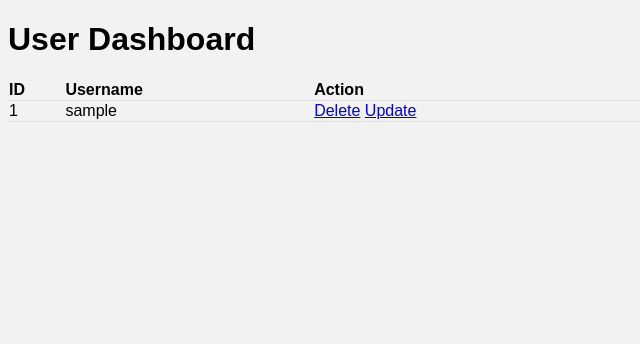
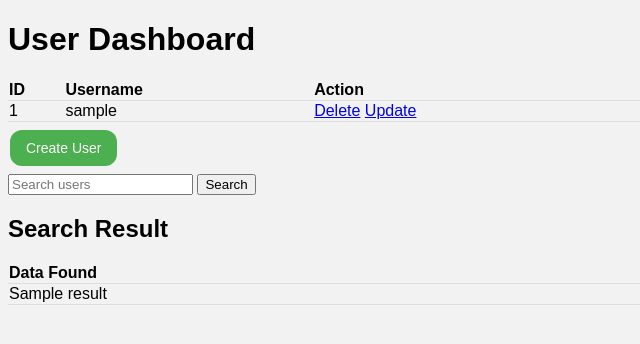
Before and after one commit to syaddadSmiley/adhivasindo-project-api, a CodeIgniter 4 app: template app/Views/DashboardView.php in a window 1280 px wide. Shown: the top 344 px of the page, without its empty margins (0-640 px from the left). Run offline with PHP 8.4 and a stand-in for CodeIgniter, Linux system fonts and the light colour scheme; the template is opened without the code that fills it: most values are stand-ins (such as "Sample title", 1, 10 or a date in 2020); some libraries are stand-ins or nearby versions.

Commit message:
feat: Endpoint for C, D, E points

```diff
--- a/app/Views/DashboardView.php
+++ b/app/Views/DashboardView.php
@@ -26,18 +26,36 @@
         tr:hover {
             background-color: #f5f5f5;
         }
+
+        .button {
+            background-color: #4CAF50;
+            border: none;
+            color: white;
+            padding: 10px 16px;
+            text-align: center;
+            text-decoration: none;
+            display: inline-block;
+            font-size: 14px;
+            margin: 8px 2px;
+            cursor: pointer;
+            border-radius: 12px;
+        }
+
+        .button a {
+            color: white;
+            text-decoration: none;
+        }
     </style>
 </head>
 <body>
     <h1>User Dashboard</h1>
-
     <table>
         <tr>
             <th>ID</th>
             <th>Username</th>
             <th>Action</th>
         </tr>
-        <?php foreach ($users as $user) : ?>
+        <?php foreach ($data['users'] as $user) : ?>
             <tr>
                 <td><?php echo $user['id']; ?></td>
                 <td><?php echo $user['username']; ?></td>
@@ -48,5 +66,28 @@
             </tr>
         <?php endforeach; ?>
     </table>
+
+    <button class="button"><a href="<?php echo base_url('user/create'); ?>">Create User</a></button>
+
+    <!-- search bar -->
+    <form action="<?php echo base_url('/search'); ?>" method="POST">
+        <input type="text" name="search" id="search" placeholder="Search users">
+        <input type="submit" value="Search">
+    </form>
+
+    <?php if (isset($data['result'])) : ?>
+        <h2>Search Result</h2>
+        <table>
+            <tr>
+                <th>Data Found</th>
+            </tr>
+            <?php foreach ($data['result'] as $user) : ?>
+                <tr>
+                    <td><?php echo $user?></td>
+                </tr>
+            <?php endforeach; ?>
+        </table>
+    <?php endif; ?>
+
 </body>
 </html>
--- a/app/Views/NavbarView.php
+++ b/app/Views/NavbarView.php
@@ -7,7 +7,7 @@
         .nav {
             display: flex;
             justify-content: space-between;
-            background-color: #f1f1f1;
+            background-color: #1fd655;
             padding: 10px;
         }
 
@@ -21,6 +21,10 @@
 
         .nav ul li {
             margin-right: 10px;
+        }
+
+        .nav ul li:hover {
+            background-color: #f2f2f2;
         }
 
         .nav ul li a {
```
Also changed, not shown: app/Config/Routes.php (+2 -5 lines), app/Controllers/DashboardController.php (+37 -1 lines).
